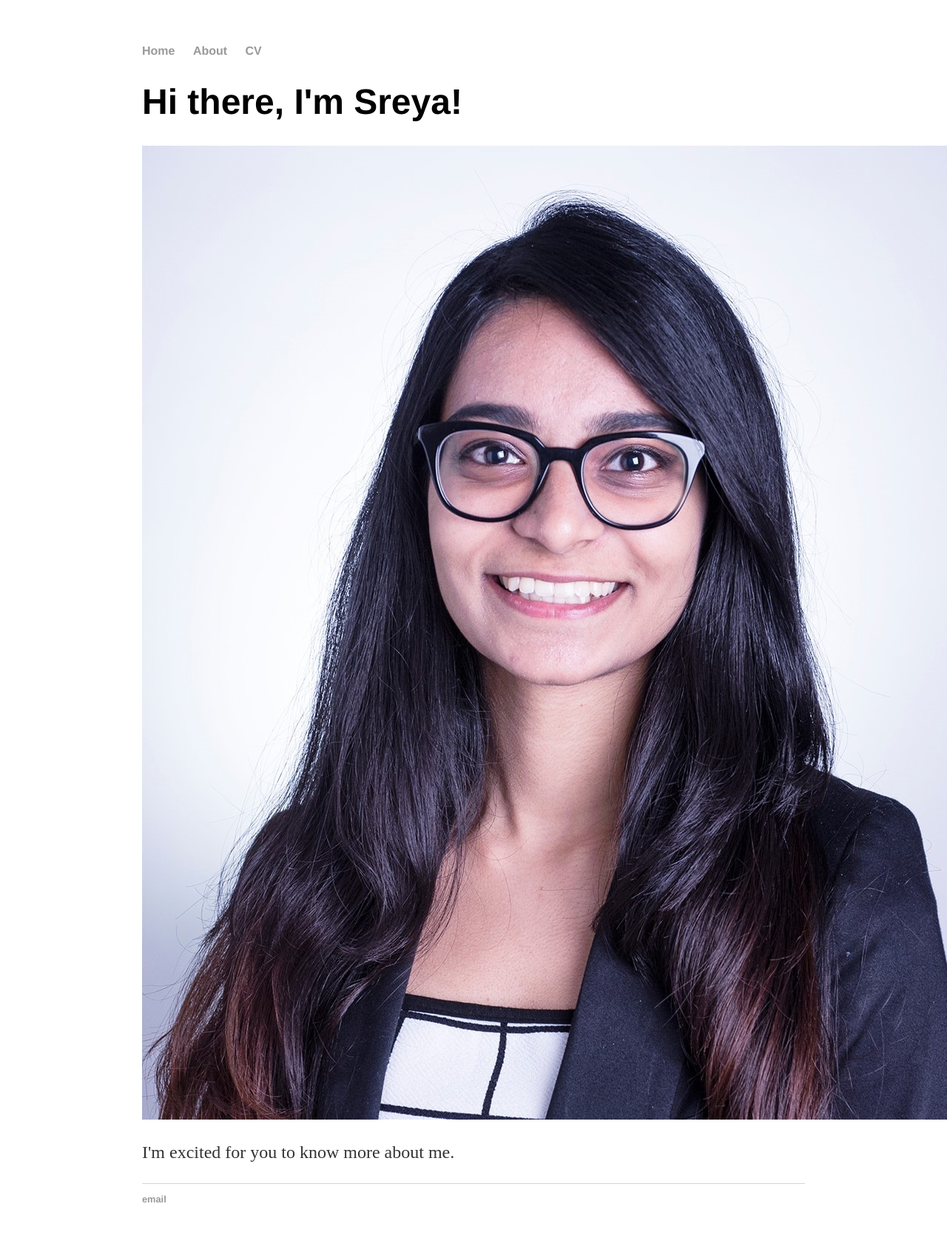
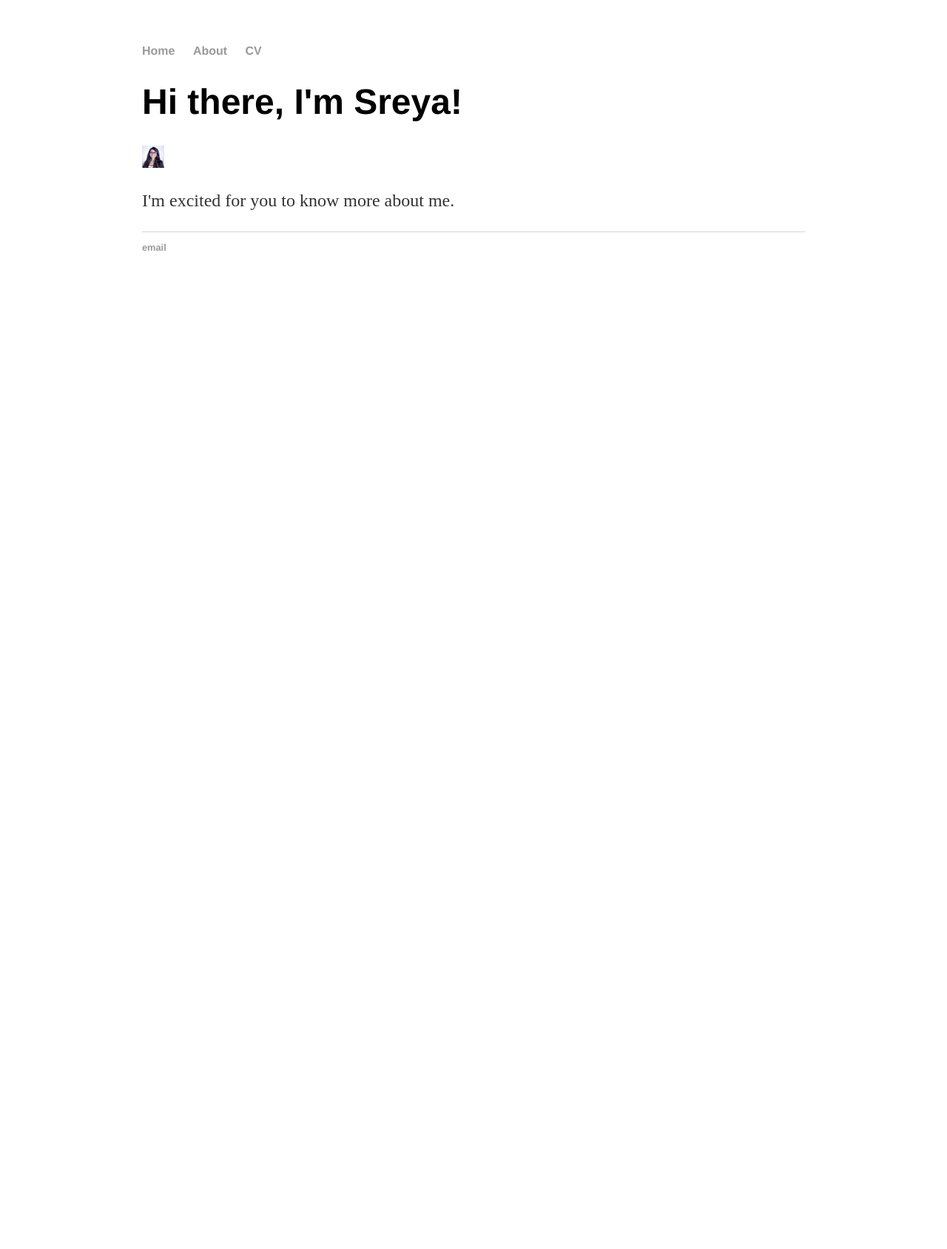
Before and after one commit to sreyadronamraju/sreyadronamraju.github.io, a Jekyll site: the page built from index.html, in a window 1280 px wide. Shown: the whole page at 74% size. Built offline with Jekyll 4.4.1, drawn with Linux system fonts in a browser that asks for light colours; after the commit the page ends 900 px from its top, so only the background shows below that.

Commit message:
Update index.html

```diff
--- a/index.html
+++ b/index.html
@@ -4,6 +4,6 @@ title: Sreya Dronamraju
 ---
 <div class="blurb">
 	<h1>Hi there, I'm Sreya!</h1>
-	<img src="about/KSBSreyaDronamraju_20190823_002.jpg">
+	<img src="about/KSBSreyaDronamraju_20190823_002.jpg" width=30 height=30>
 	<p>I'm excited for you to know more about me.</p>
 </div><!-- /.blurb -->
```
